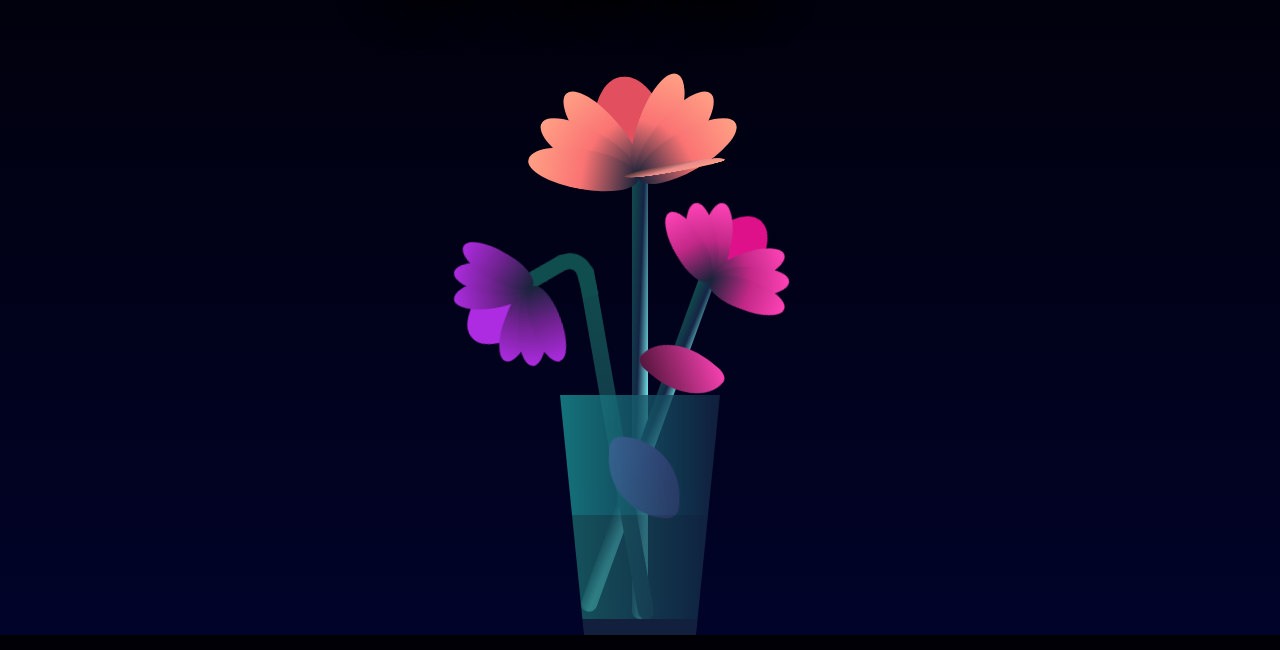
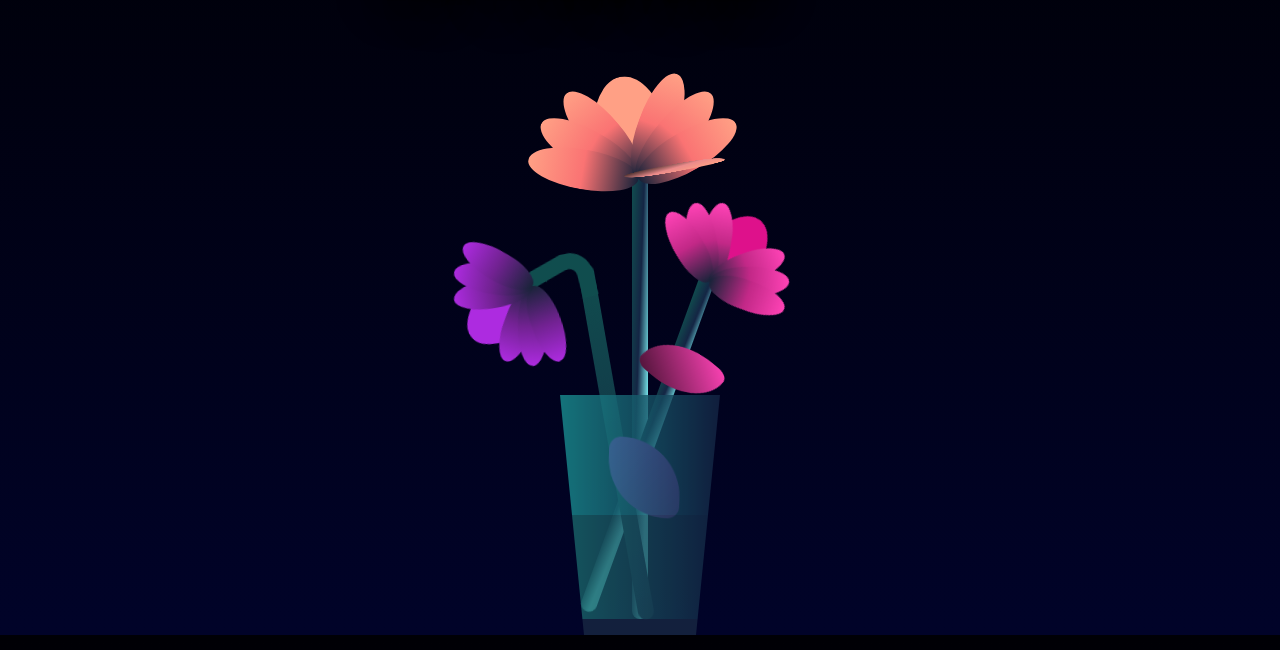
Before and after one commit to LyshaJaufar/apology, a plain HTML site: page index.html in a window 1280 px wide. Shown: the part 165-815 px from the top of the page. Drawn offline with Linux system fonts and the light colour scheme.

Commit message:
Update styles.css

```diff
--- a/styles.css
+++ b/styles.css
@@ -238,7 +238,7 @@ body{
     height: 12vmin;
     bottom: 3vmin;
     border-radius: 50% 50% 50% 50% / 80% 80% 20% 20%;
-    background-color: #e24f5f;
+    background-color: #ffa085;
     background-image: none;
     animation: open-flowe--middle  1.4s 1s backwards;
 }
```
